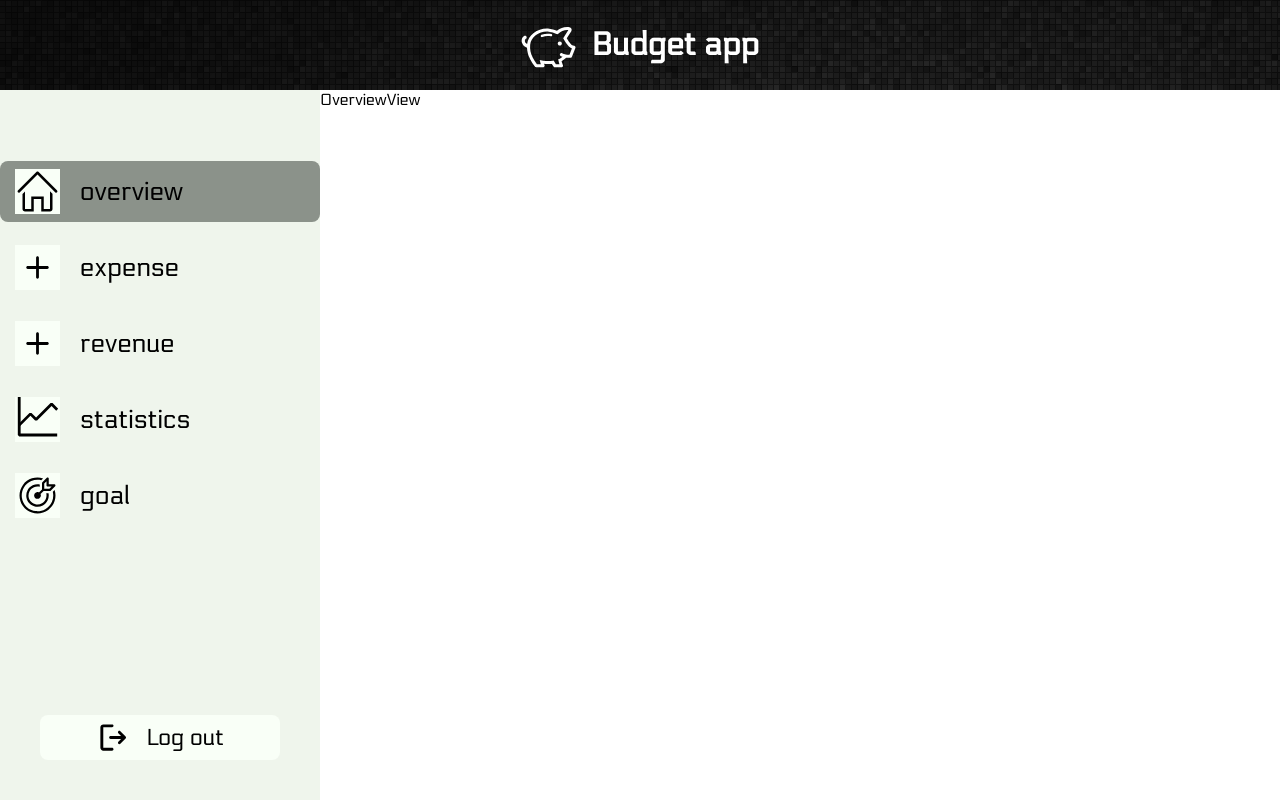
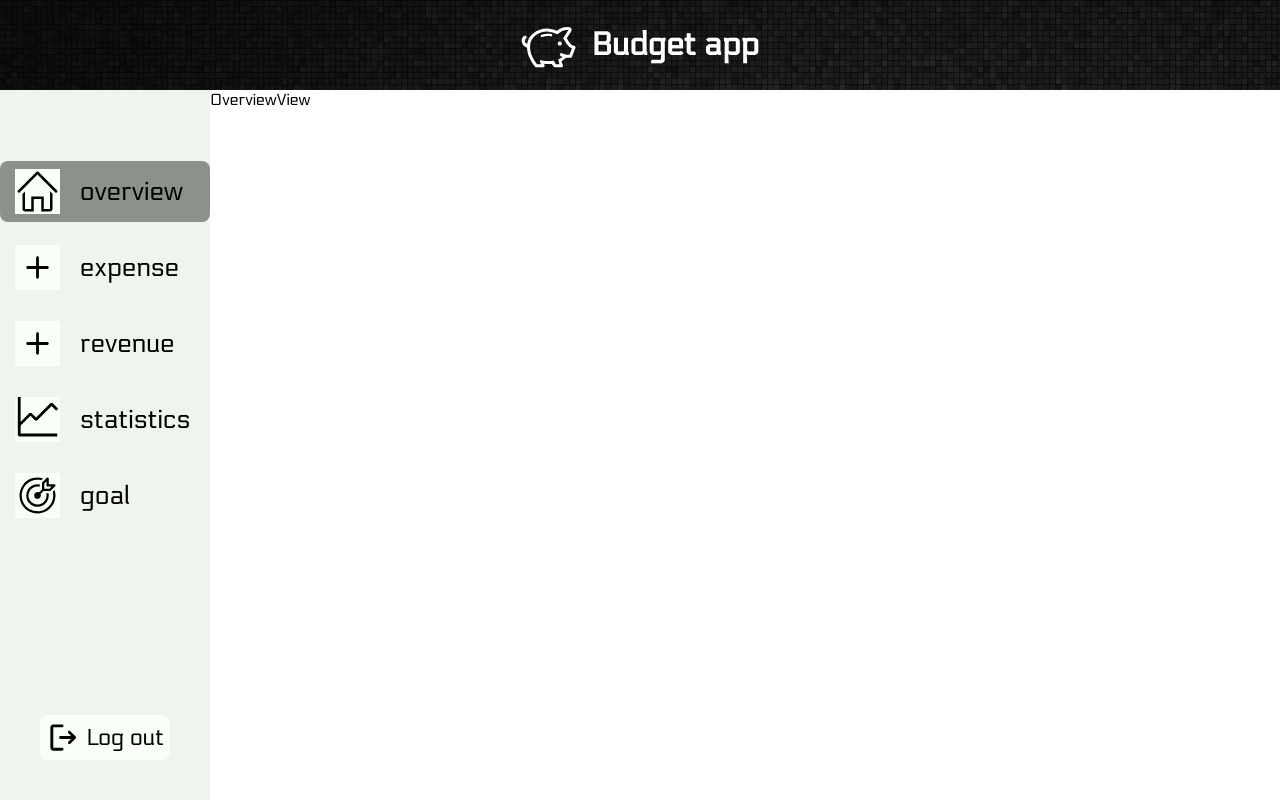
Before and after one commit to bsk94/Budget-app, a React (Create React App) app: page / in a window 1280 px wide. Built offline with nearby package versions, Linux system fonts and the light colour scheme.

Commit message:
desktop logout margin fix

```diff
--- a/src/components/molecules/navigation/navigation-styled.ts
+++ b/src/components/molecules/navigation/navigation-styled.ts
@@ -102,7 +102,7 @@ export const StyledLogoutLink = styled(Link)`
     background-color: ${({ theme }) => theme.colors.darkGreen};
   }
   img {
-    margin-right: 1.5rem;
+    margin-right: 0.5rem;
   }
   button {
     border: 0;
--- a/src/globalStyles/globalStyle.ts
+++ b/src/globalStyles/globalStyle.ts
@@ -46,7 +46,7 @@ const GlobalStyle = createGlobalStyle`
 export const StyledContainer = styled.div`
   display: grid;
   height: 100vh;
-  grid-template-columns: minmax(22rem, 25vw) auto;
+  grid-template-columns: minmax(21rem, 13vw) auto;
   grid-template-rows: 9rem auto;
 
   ${media.mobile} {
```
